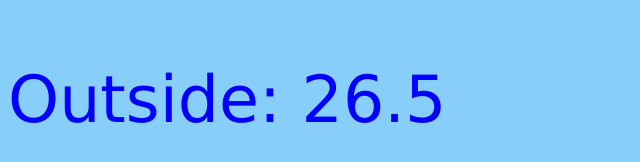
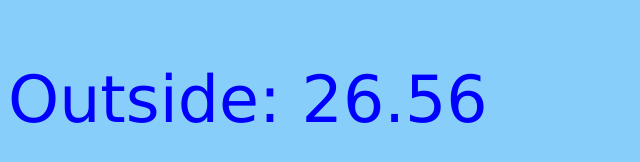
Before and after one commit to kpjt/turk64.github.io, a plain HTML site: page index.html in a window 1280 px wide. Shown: the part 268-430 px from the top of the page, without its empty margins (0-640 px from the left). Drawn offline with Linux system fonts and the light colour scheme.

Commit message:
Initial commit

```diff
--- a/index.html
+++ b/index.html
@@ -24,7 +24,7 @@
 
             <p  style='font-family:verdana; font-size:65px;  color:firebrick;'> Reload In: <span id='timer'></span></p>
 
-            <p  style='font-family:verdana; font-size:65px;  color:blue;'> Outside: 26.5
+            <p  style='font-family:verdana; font-size:65px;  color:blue;'> Outside: 26.56
 </span></p>
 
       </body></html>
```
